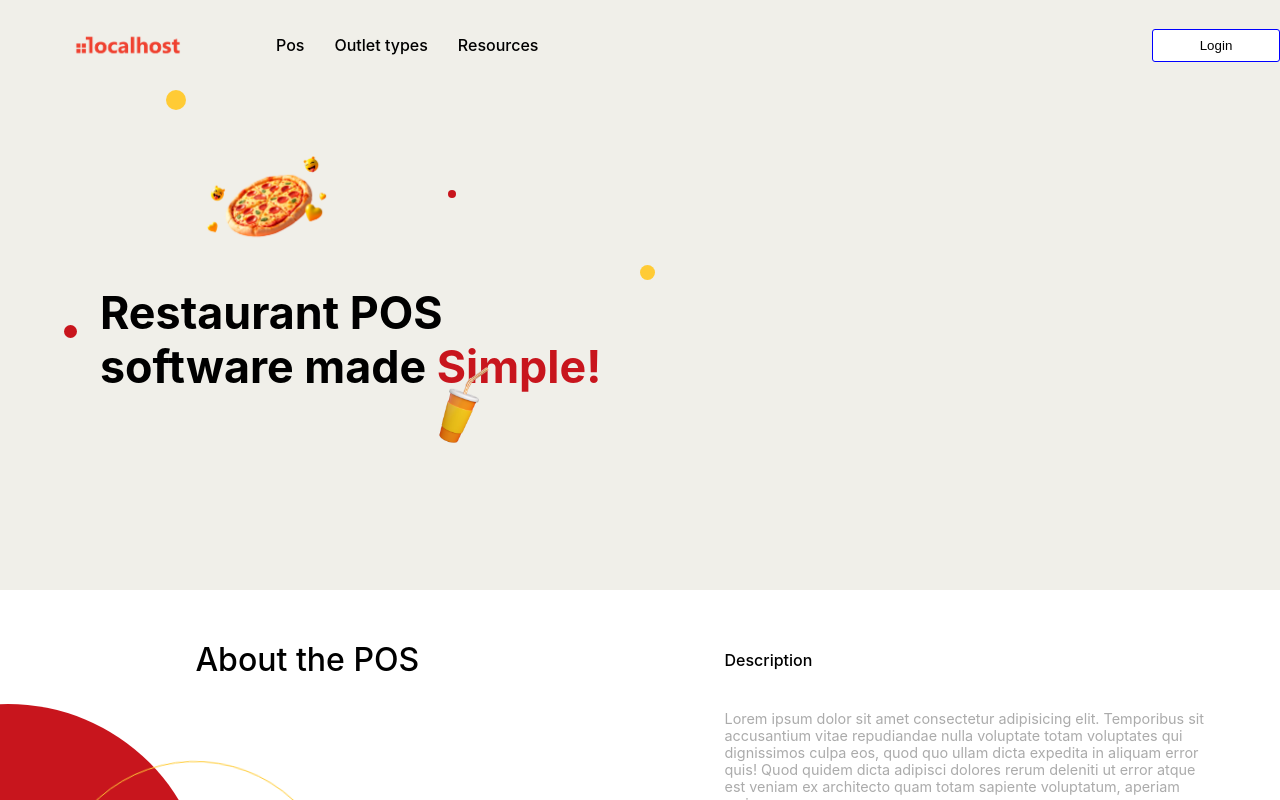
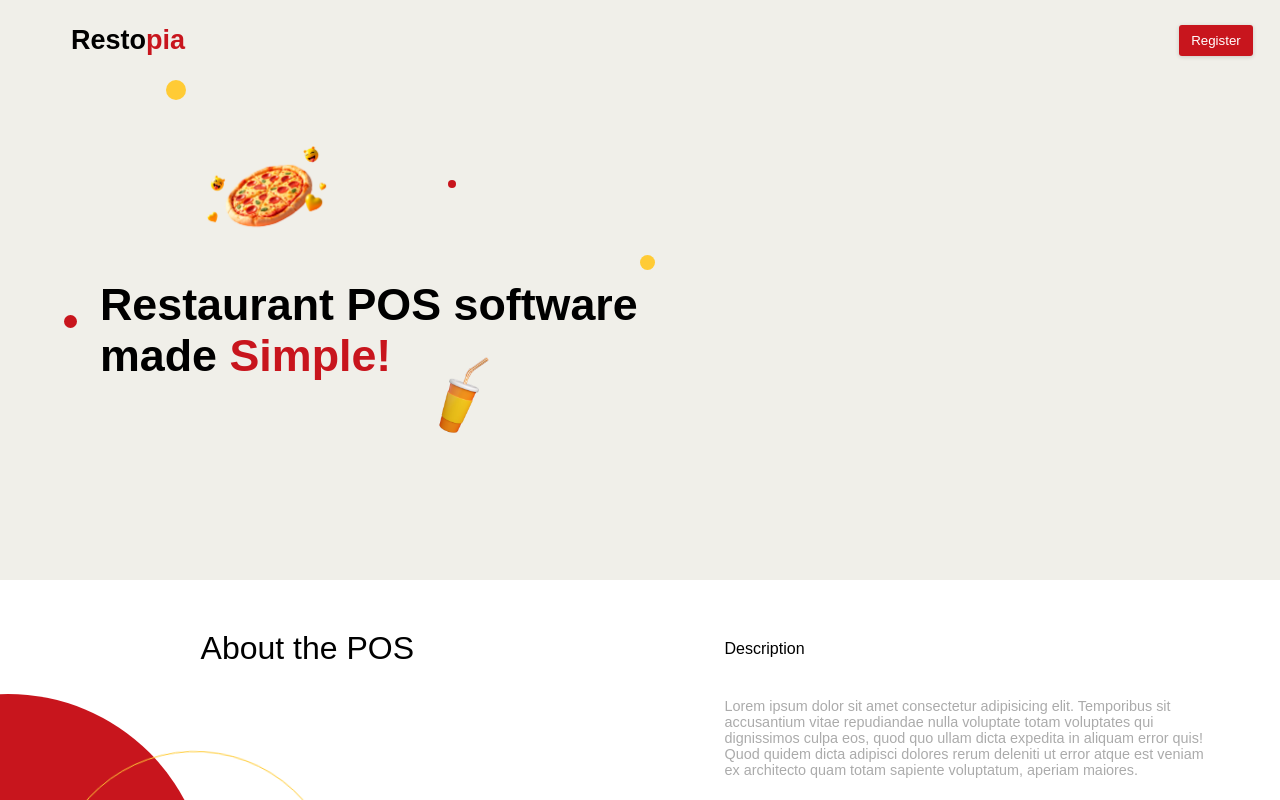
Before and after one commit to amankr-6336/POS-frontend-restro, a React (Vite) app: page / in a window 1280 px wide. Shown: the top 800 px of the page. Built offline with nearby package versions, Linux system fonts and the light colour scheme; no server answers.

Commit message:
fixed bug related to socket

```diff
--- a/public/index.html
+++ b/public/index.html
@@ -1,14 +1,15 @@
 <!DOCTYPE html>
 <html lang="en">
+
 <head>
   <meta charset="utf-8" />
+  <link rel="preconnect" href="https://fonts.googleapis.com">
+  <link rel="preconnect" href="https://fonts.gstatic.com" crossorigin>
+  <link href="https://api.fontshare.com/v2/css?f[]=alpino@100,300,400&display=swap" rel="stylesheet">
   <link rel="icon" href="%PUBLIC_URL%/favicon.ico" />
   <meta name="viewport" content="width=device-width, initial-scale=1" />
   <meta name="theme-color" content="#000000" />
-    <meta
-      name="description"
-      content="Web site created using create-react-app"
-    />
+  <meta name="description" content="Web site created using create-react-app" />
   <link rel="apple-touch-icon" href="%PUBLIC_URL%/logo192.png" />
   <!--
       manifest.json provides metadata used when your web app is installed on a
@@ -26,6 +27,7 @@
     -->
   <title>React App</title>
 </head>
+
 <body>
   <noscript>You need to enable JavaScript to run this app.</noscript>
   <div id="root"></div>
@@ -40,4 +42,5 @@
       To create a production bundle, use `npm run build` or `yarn build`.
     -->
 </body>
+
 </html>
--- a/src/App.jsx
+++ b/src/App.jsx
@@ -23,7 +23,7 @@ import { SocketProvider } from "./utils/SocketContextProvider";
 // import NotificationComponent from "./component/Notification";
 import { useNotifications } from "./hooks/useNotification";
 
-const socket = io("http://localhost:4001", { autoConnect: false });
+const socket = io("https://api.restopia.shop", { autoConnect: false });
 
 function App() {
   const userInfo=useSelector((state)=>state.UserReducer.owner);
--- a/src/component/Navbar/Navbar.jsx
+++ b/src/component/Navbar/Navbar.jsx
@@ -1,6 +1,5 @@
 import React, { useEffect, useState } from 'react'
 import './Navbar.scss'
-import logo from '../../asset/logo.png'
 import Button from '../common/button/Button';
 import { useNavigate } from 'react-router-dom';
 
@@ -30,17 +29,17 @@ function Navbar() {
   return (
     <div className={`navbar ${scroll? "shadow":""}`}>
      <div className="logo">
-         <img src={logo} alt="" />
+         <h2>Resto<span style={{color:"#c8151d"}}>pia</span></h2>
      </div>
      <div className="nav-list">
-         <ul>
+         {/* <ul>
             <li>Pos</li>
             <li>Outlet types</li>
             <li>Resources</li>
-         </ul>
+         </ul> */}
      </div>
      <div className="user-control">
-       <Button onClick={handleNavigation} type='border'> Login </Button>
+       <Button onClick={handleNavigation} type='primary'> Register </Button>
      </div>
     </div>
   )
--- a/src/component/Navbar/Navbar.scss
+++ b/src/component/Navbar/Navbar.scss
@@ -1,23 +1,18 @@
 .navbar {
   width: 100%;
-  height: 90px;
+  height: 80px;
   display: flex;
   background-color: #f0efe9;
-  // position: sticky;
-  // top: 0;
-  // left: 0;
-  // z-index: 1000;
+
   .logo {
     width: 20%;
-
     display: flex;
     justify-content: center;
     align-items: center;
     padding: 20px;
-    img {
-      width: 100%;
-      height: 100%;
-      object-fit: contain;
+    h2{
+       font-family: 'Alpino', sans-serif;
+      font-weight: 600;
     }
   }
   .nav-list {
@@ -46,6 +41,7 @@
     display: flex;
     justify-content: center;
     align-items: center;
+    padding: 20px;
   }
 }
 
--- a/src/component/common/button/Button.scss
+++ b/src/component/common/button/Button.scss
@@ -25,32 +25,38 @@
 
   // Button type styles
   &.primary {
-    background-color: blue;
+    // background-color: blue;
+    background-color: #c8151d;
     color: white;
     box-shadow: rgba(0, 0, 0, 0.16) 0px 1px 4px;
+    width: fit-content;
     &:hover {
     }
   }
 
   &.plain {
     background-color: white;
+    width: fit-content;
   }
 
   &.magic{
     border: 1px solid blue;
     color: blue;
     background-color: white;
+    width: fit-content;
   }
 
   &.border {
     border: 1px solid blue;
     background-color: white;
+    width: fit-content;
   }
 
   &.secondary {
     background-color: white;
     color: grey;
     box-shadow: rgba(0, 0, 0, 0.16) 0px 1px 4px;
+    width: fit-content;
     &:hover {
     }
   }
@@ -60,27 +66,32 @@
     background-color: transparent;
     border: 1px solid blue;
     color: white;
+    width: fit-content;
   }
 
   &.no-border {
     background-color: #f5f6f7;
     color: #cb4c52;
     font-weight: 500;
+    width: fit-content;
   }
 
   &.small {
     font-size: 0.8vw;
     padding: 4px 8px;
+    width: fit-content;
   }
 
   &.medium {
     font-size: 14px;
     padding: 8px 12px;
+    width: fit-content;
   }
 
   &.large {
     font-size: 16px;
     padding: 12px 16px;
+    width: fit-content;
   }
 
   // disabled
--- a/src/component/common/fallback/FallBack.jsx
+++ b/src/component/common/fallback/FallBack.jsx
@@ -6,7 +6,7 @@ function FallBack({OnOpen}) {
   return (
     <div className="fallback">
          <h2>Add Restaurant to Avail Option</h2>
-        <Button onClick={OnOpen}>Add Restaurant</Button>
+        <Button size='medium' type='primary' onClick={OnOpen}>Add Restaurant</Button>
     </div>
   )
 }
--- a/src/index.scss
+++ b/src/index.scss
@@ -1,5 +1,4 @@
 @import "leaflet/dist/leaflet.css";
-@import './config/_Variable.scss';
 
 *{
   padding: 0px;
@@ -11,14 +10,19 @@ body {
   margin: 0;
   padding: 0;
   box-sizing: border-box;
-  font-family: -apple-system, BlinkMacSystemFont, 'Segoe UI', 'Roboto', 'Oxygen',
-    'Ubuntu', 'Cantarell', 'Fira Sans', 'Droid Sans', 'Helvetica Neue',
-    sans-serif;
+  // font-family: -apple-system, BlinkMacSystemFont, 'Segoe UI', 'Roboto', 'Oxygen',
+  //   'Ubuntu', 'Cantarell', 'Fira Sans', 'Droid Sans', 'Helvetica Neue',
+  //   sans-serif;
+
+     font-family: 'Alpino', sans-serif;
   -webkit-font-smoothing: antialiased;
   -moz-osx-font-smoothing: grayscale;
   overflow-x: hidden;
 
+
 }
+
+
 
 body::-webkit-scrollbar{
   display: none;
--- a/src/pages/Layout/Layout.jsx
+++ b/src/pages/Layout/Layout.jsx
@@ -168,7 +168,7 @@ function Layout() {
       <div className="main">
         <div className="navigation-menu">
           <div className="logo-section">
-            {userInfo.restaurant._id && <img src={restroLogo} alt={restroLogo} />}
+            {userInfo?.restaurant?._id && <img src={restroLogo} alt={restroLogo} />}
           </div>
 
           <div className="menu">
--- a/src/pages/Tables/Table.jsx
+++ b/src/pages/Tables/Table.jsx
@@ -74,7 +74,7 @@ function Table() {
       <div className="bottom-section">
         <div className="listing-section">
           <div className="table-section">
-            {tableList && tableList?.map((item, index) => (
+            {getTableApi.data && tableList?.map((item, index) => (
               <SingleTableComponent
                 key={index}
                 data={item}
```
Also changed, not shown: 1 other file (tests, documents, lock files or other folders). Lines whose indentation alone changed are shown as unchanged.
